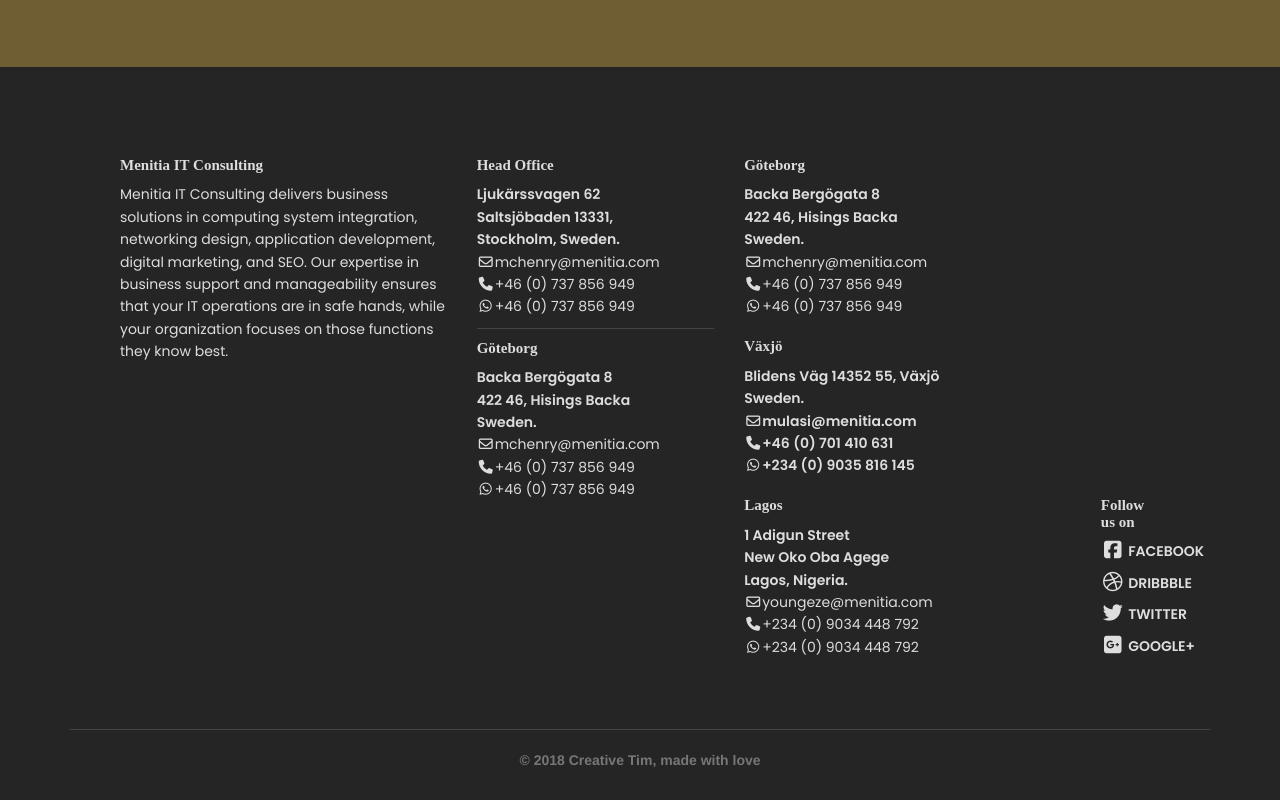
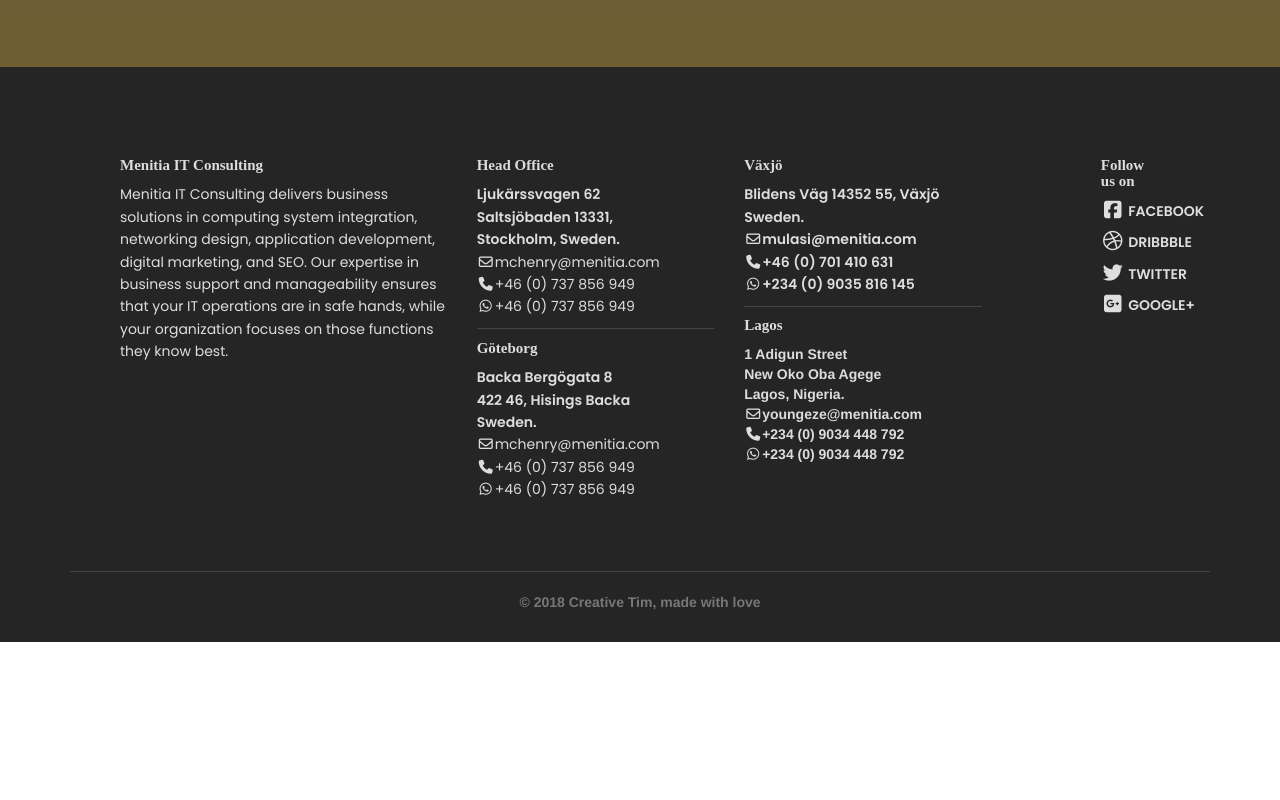
Before and after one commit to meniit/menitia, a plain HTML site: page index.html in a window 1280 px wide. Shown: the part 2885-3685 px from the top of the page. After the commit the page ends 3527 px from the top, so only its background shows below. Drawn offline with Linux system fonts and the light colour scheme; some packages are replaced by stand-ins of ours; a web font is replaced by a local one.

Commit message:
footer1.6

```diff
--- a/index.html
+++ b/index.html
@@ -404,21 +404,6 @@ Menitia IT Consulting delivers business solutions in computing system integratio
 </nav>
 </div>
 </div>
-<div class="col-md-3 col-sm-3">
-<div class="info">
-<h5 class="title">Göteborg</h5>
-<nav>
-<ul>
-<li>
-<p>
-<b>Backa Bergögata 8<br>422 46, Hisings Backa<br>Sweden.</b><br><i class="fa fa-envelope-o"></i>mchenry@menitia.com<br><i class="fa fa-phone"></i>+46 (0) 737 856 949<br><i class="fa fa-whatsapp"></i>+46 (0) 737 856 949
-<!-- <hr class="hr-small"> -->
-</p>
-</li>
-</ul>
-</nav>
-</div>
-</div>
 
 <div class="col-md-3 col-sm-3">
 <div class="info">
@@ -428,30 +413,17 @@ Menitia IT Consulting delivers business solutions in computing system integratio
 <li>
 <p>
 <b>Blidens Väg 14<b>352 55, Växjö<br> Sweden.</b><br><i class="fa fa-envelope-o"></i>mulasi@menitia.com<br><i class="fa fa-phone"></i>+46 (0) 701 410 631<br><i class="fa fa-whatsapp"></i>+234 (0) 9035 816 145
-<!-- <hr class="hr-small"> -->
+<hr class="hr-small">
 </p>
+</li>
+<li>
+<h5 class="title">Lagos</h5>
+<b>1 Adigun Street<br>New Oko Oba Agege<br>Lagos, Nigeria.</b><br><i class="fa fa-envelope-o"></i>youngeze@menitia.com<br><i class="fa fa-phone"></i>+234 (0) 9034 448 792<br><i class="fa fa-whatsapp"></i>+234 (0) 9034 448 792
 </li>
 </ul>
 </nav>
 </div>
 </div>
-
-<div class="col-md-3 col-sm-3">
-<div class="info">
-<h5 class="title">Lagos</h5>
-<nav>
-<ul>
-<li>
-<p>
-<b>1 Adigun Street<br>New Oko Oba Agege<br>Lagos, Nigeria.</b><br><i class="fa fa-envelope-o"></i>youngeze@menitia.com<br><i class="fa fa-phone"></i>+234 (0) 9034 448 792<br><i class="fa fa-whatsapp"></i>+234 (0) 9034 448 792
-<!-- <hr class="hr-small"> -->
-</p>
-</li>
-</ul>
-</nav>
-</div>
-</div>
-
 
 <div class="col-md-1 col-md-offset-1 col-sm-3">
 <div class="info">
```
